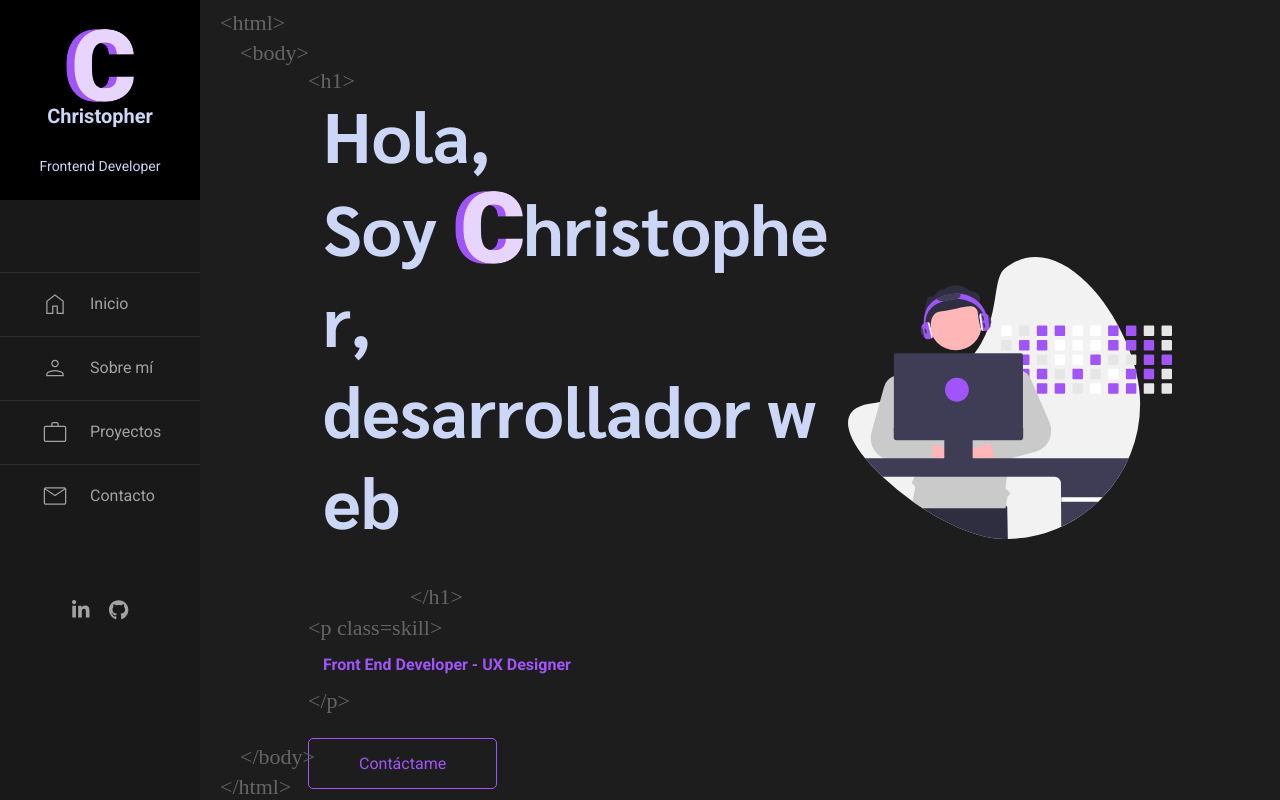
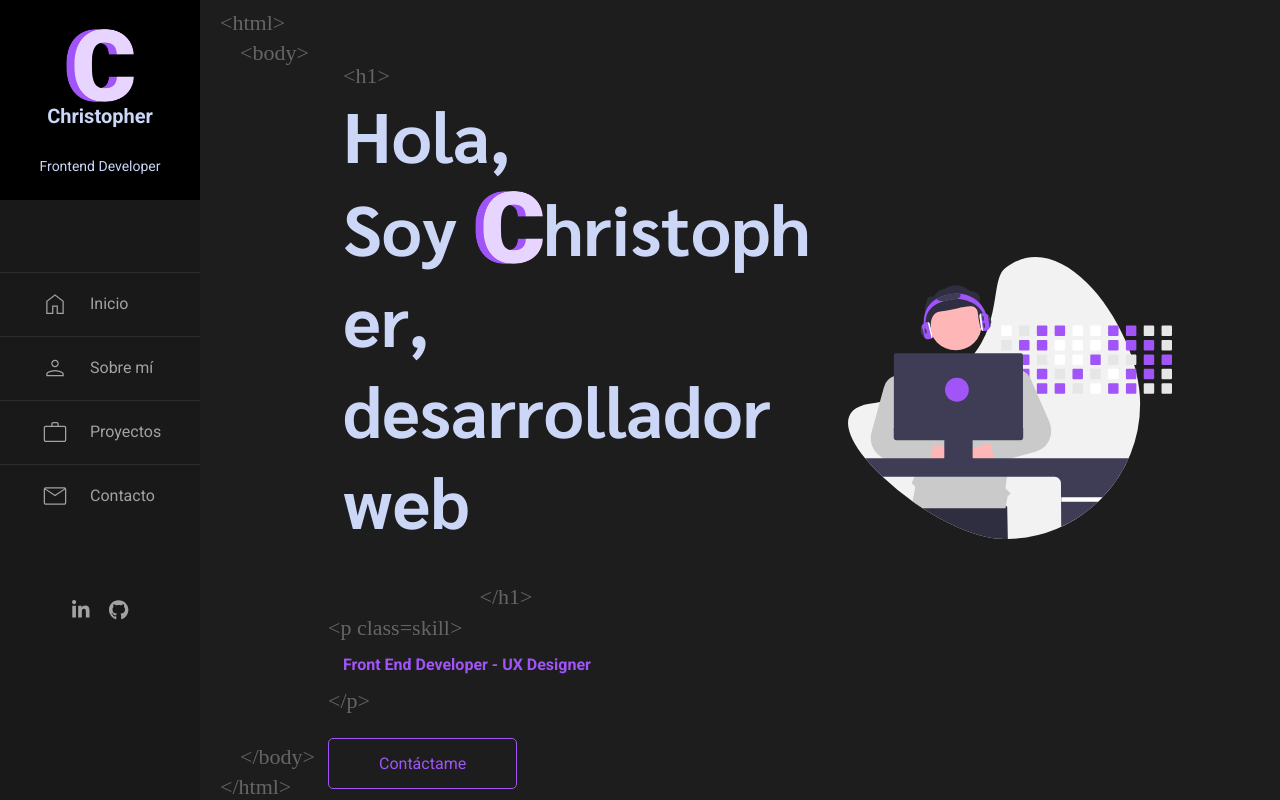
Before and after one commit to christopherqmendivel/portfolio_react, a React (Vite) app: page / in a window 1280 px wide. Built offline with nearby package versions, Linux system fonts and the light colour scheme; a web font is replaced by a local one.

Commit message:
contact rpwd up

```diff
--- a/src/pages/Contacto.jsx
+++ b/src/pages/Contacto.jsx
@@ -9,7 +9,7 @@ function Contacto() {
   return (
     <div className="contact">
       <div className="contact-info">
-        <h1>
+        <h1 className="title">
           <span className="html-tag">
             &lt;h1&gt;
           </span>
--- a/src/styles/base/_globales.scss
+++ b/src/styles/base/_globales.scss
@@ -1,4 +1,5 @@
 @use './variables' as v;
+@use '../base/mixins' as m;
 
 
 html {
@@ -122,3 +123,13 @@ textarea,
 .logo_skill {
   color: v.$white;
 }
+
+
+// MEDIA QUERYS
+
+h1 {
+  font-size: 3.5rem;
+  @include m.tablet {
+    font-size: 7rem;
+  }
+}
--- a/src/styles/components/_contact.scss
+++ b/src/styles/components/_contact.scss
@@ -1,4 +1,5 @@
 @use '../base/variables' as v;
+@use '../base/mixins' as m;
 
 .contact {
     display: flex;
@@ -6,14 +7,30 @@
     width: 100%;
     max-height: 100vh;
     margin: 0 auto;
+    flex-wrap: wrap;
 
 
     .contact-info {
+
+        width: 100%;
         background-color: rgba(6, 6, 6, 0.2);
-        height: 100%;
-        width: 50%;
-        padding: 1rem 4rem;
+        padding: 1rem 2rem;
         border-radius: 1rem;
+        height: auto;
+
+        @include m.tablet {
+            width: 50%;
+            padding: 1rem 4rem;
+            height: 100%;
+
+        }
+
+        .title {
+            display: flex;
+            flex-direction: column;
+        }
+
+
 
         .info {
             max-width: 50rem;
@@ -23,10 +40,13 @@
 }
 
 .map {
+    width: 100%;
+    @include m.tablet {
+        width: 50%;
+    }
     height: 100%;
-    width: 50%;
     position: relative;
-    width: 50%;
+
 
     iframe {
         width: 100%;
--- a/src/styles/components/_home.scss
+++ b/src/styles/components/_home.scss
@@ -1,5 +1,5 @@
-@use '../base/variables'as v;
-@use '../base/mixins'as m;
+@use '../base/variables' as v;
+@use '../base/mixins' as m;
 
 .home {
     display: flex;
@@ -8,6 +8,7 @@
     position: relative;
     width: 100%;
     justify-content: center;
+    flex-wrap: wrap;
 
     .tag-init {
 
@@ -64,11 +65,22 @@
     }
 
     .info {
-        width: 50%;
+        width: 100%;
+        padding: 0 2rem;
+
+        @include m.tablet {
+            width: 50%;
+        }
     }
 
     .logo-main {
-        width: 30%;
+        display: none;
+        width: 50%;
+
+        @include m.tablet {
+            width: 30%;
+            display: block;
+        }
 
         .logo-home {
             width: 100%;
@@ -84,19 +96,25 @@
 
         &::before {
             content: '<h1>';
-            top: -2rem;
-            left: 0;
+            top: -2.5rem;
         }
 
         &::after {
             content: '</h1>';
-            display: inline-block;
-            bottom: -0.5rem;
-            padding-left: 1rem;
         }
+
+        @include m.tablet {
+            &::after {
+                display: inline-block;
+                bottom: -0.5rem;
+                padding-left: 1rem;
+            }
+        }
+
 
         span {
             display: inline-block;
+
             &:hover {
                 color: v.$primary-c2;
             }
@@ -188,6 +206,7 @@
             top: .5rem !important;
         }
     }
+
     .info {
         margin-bottom: 5rem;
     }
```
